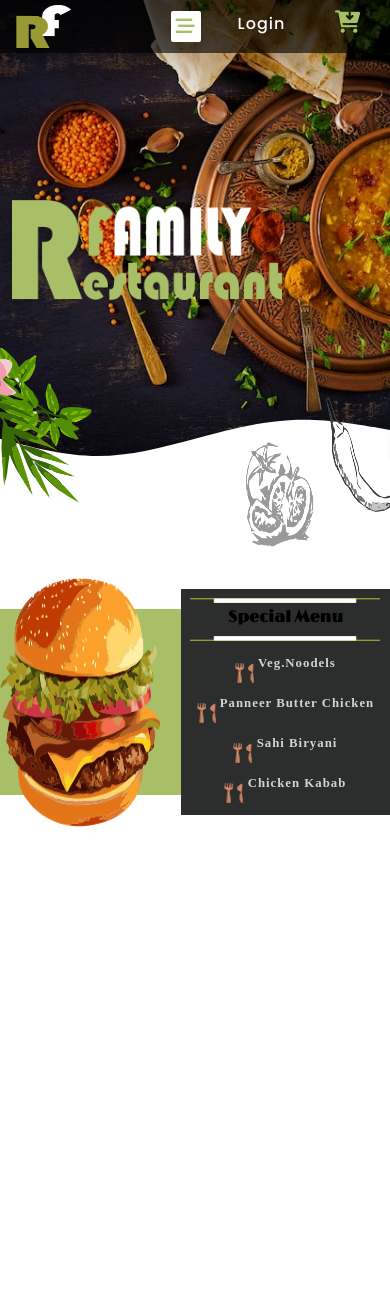
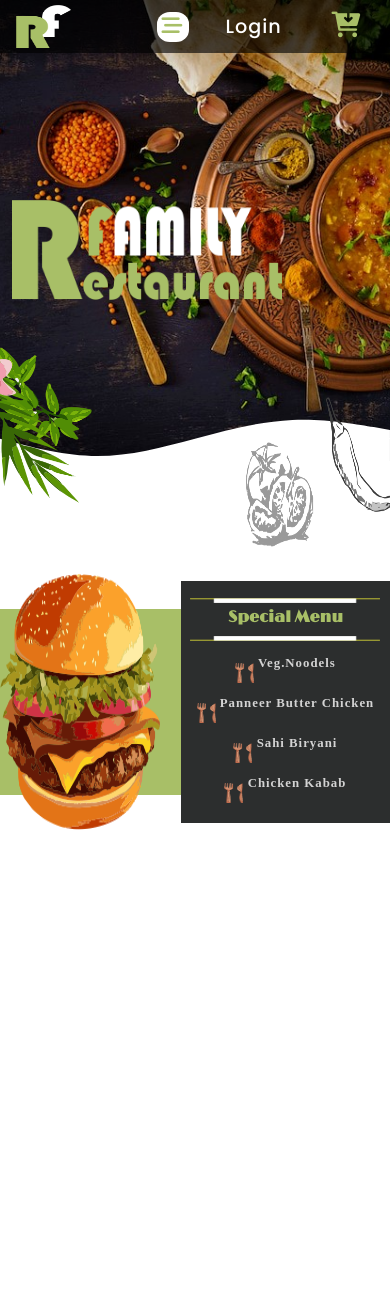
Before and after one commit to nalawade07/v-fitness, a PHP site: page /index.html in a window 390 px wide. Run offline with PHP 8.4, Linux system fonts and the light colour scheme; some libraries are stand-ins or nearby versions; some web fonts are replaced.

Commit message:
Add files via upload

```diff
--- a/index.html
+++ b/index.html
@@ -39,7 +39,7 @@
 
             <header>
                 <div class="logo">
-                    <img src="IMG/food-logo.png" alt="">
+                    <img src="IMG/main_logo.png" alt="">
                 </div>
 
                 <nav>
--- a/style.css
+++ b/style.css
@@ -759,6 +759,29 @@ font-size:1rem;
 }
 
 @media(max-width:430px){
+
+
+/* ////////////   heder    /////////////// */
+
+.cart_log i{
+    font-size:1.6rem;
+}
+.cart_log {
+    justify-content:center;
+    align-items: center;
+}
+.burger i{
+    font-size: 1.3rem;
+}
+.burger{
+    width:32px;
+    height:30px;
+    border-radius:40%;
+}
+.login a{
+    font-size:1.2rem;
+}
+
     /* ///////////////  hero section  ////////////// */
 
     .bg_img {
@@ -807,11 +830,11 @@ font-size:1rem;
 
 
 .burger_img{
-  width:212px;
-  height:250px;
+  width:214px;
+  height:257px;
 }
 .menu_card{
-  padding:0rem .6rem;
+  padding:.5rem .6rem;
 }
 .menu_hed img{
   width:190px;
@@ -823,6 +846,7 @@ font-size:1rem;
 
 .menu_hed h3{
 font-size:1rem;
+color: var(--olive);
 }
 .names_menu li{
     text-align: center;
```
Also changed, not shown: IMG/main_logo.png (added).
